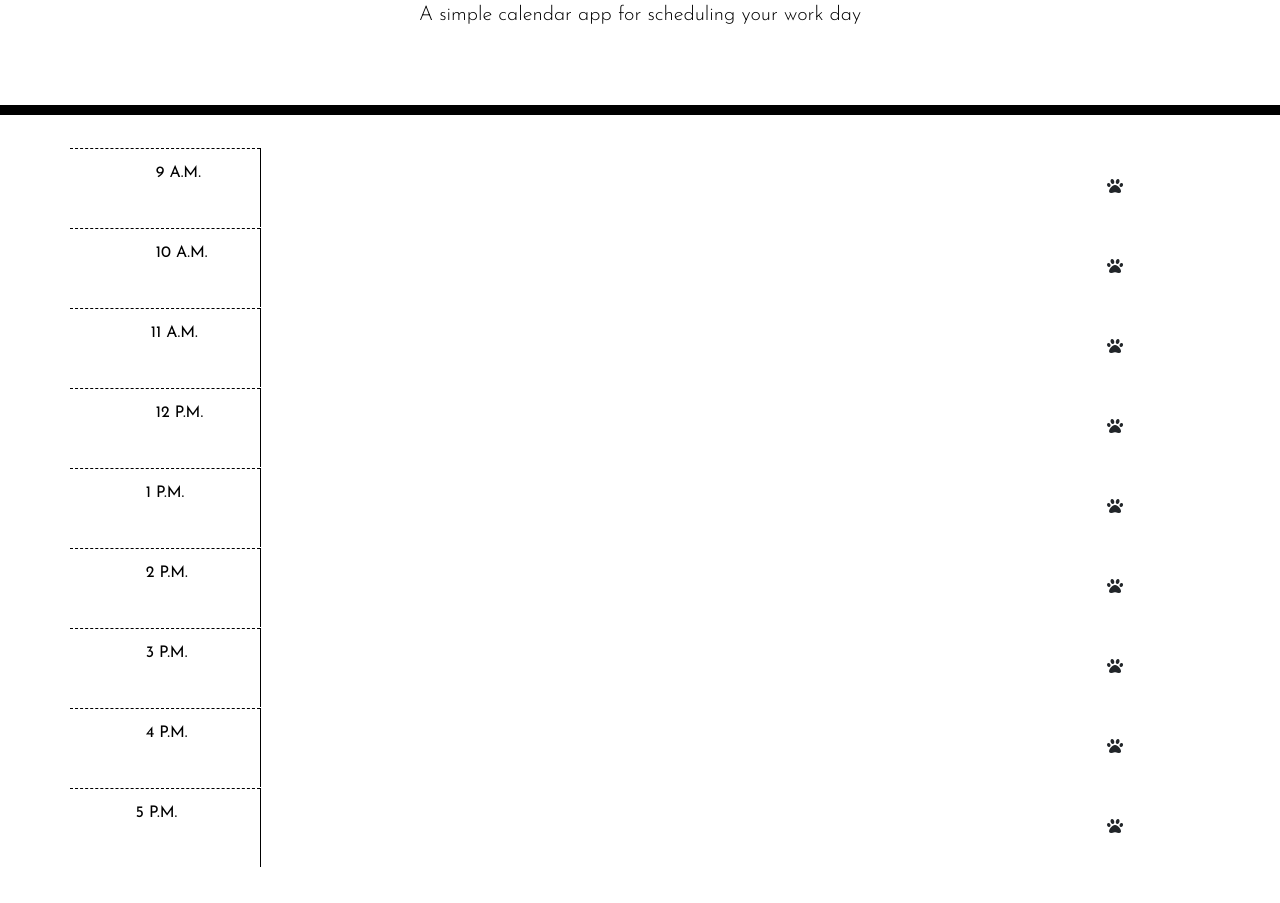
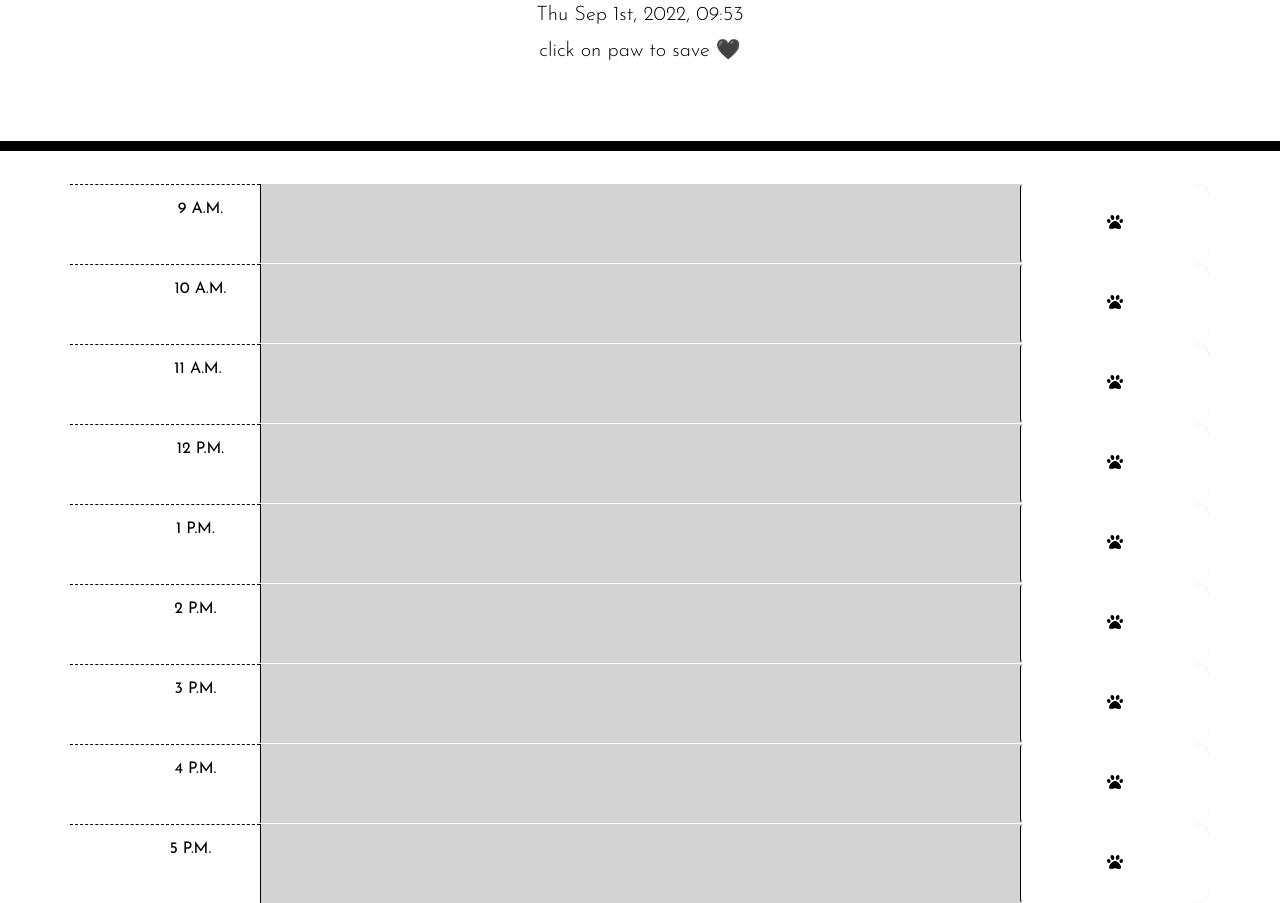
Before and after one commit to baelindsay/Work-Day-Scheduler, a plain HTML site: page index.html in a window 1280 px wide. Shown: the part 153-1056 px from the top of the page. Before the commit the page ends 1020 px from the top, so only its background shows below. Drawn offline with nearby package versions, Linux system fonts and the light colour scheme.

Commit message:
it WORKS! huzzah!

```diff
--- a/index.html
+++ b/index.html
@@ -8,9 +8,17 @@
     <link rel="stylesheet" href="https://stackpath.bootstrapcdn.com/bootstrap/4.3.1/css/bootstrap.min.css"/>
     <link rel="stylesheet" href="https://use.fontawesome.com/releases/v5.8.1/css/all.css"
           integrity="sha384-50oBUHEmvpQ+1lW4y57PTFmhCaXp0ML5d60M1M7uH2+nqUivzIebhndOJK28anvf" crossorigin="anonymous"/>
-    <link rel="shortcut icon" type="image/png" href="http://example.com/favicon.png">
+    <link rel="shortcut icon" type="image/png" href="images/icons8-schedule-48.png">
     <link rel="stylesheet" href="style.css" />
-
+    <script
+    type="text/javascript"
+    src="https://cdnjs.cloudflare.com/ajax/libs/moment.js/2.27.0/moment.min.js"
+  ></script>
+  <script
+    src="https://code.jquery.com/jquery-3.5.1.min.js"
+    integrity="sha256-9/aliU8dGd2tb6OSsuzixeV4y/faTqgFtohetphbbj0="
+    crossorigin="anonymous"
+  ></script>
     <title>Work Day Scheduler</title>
   </head>
 
@@ -18,8 +26,9 @@
     <!-- Header -->
     <header class="jumbotron">
         <h1 class="display-3">Work Day Scheduler</h1>
-        <p class="lead">A simple calendar app for scheduling your work day</p>
+
         <p id="currentDay" class="lead"></p>
+        <p class="lead">click on paw to save 🖤 </p>
     </header>
 
     <div class="container">
@@ -31,7 +40,7 @@
               9 A.M.
           </div>
           <textarea class = "col-md-8 elucidation"></textarea>
-          <button class = "btn saveSTUD col-md-2"><i class="fa fa-paw"></i></button>
+          <button class = "btn savePaw col-md-2"><i class="fa fa-paw"></i></button>
        </div>
 
 
@@ -40,7 +49,7 @@
               10 A.M.
           </div>
           <textarea class = "col-md-8 elucidation"></textarea>
-          <button class = "btn saveSTUD col-md-2"><i class="fa fa-paw"></i></button>
+          <button class = "btn savePaw col-md-2"><i class="fa fa-paw"></i></button>
         </div>
 
 
@@ -49,7 +58,7 @@
              11 A.M.
           </div>
           <textarea class = "col-md-8 elucidation"></textarea>
-          <button class = "btn saveSTUD col-md-2"><i class="fa fa-paw"></i></button>
+          <button class = "btn savePaw col-md-2"><i class="fa fa-paw"></i></button>
         </div>
 
 
@@ -58,60 +67,55 @@
               12 P.M.
           </div>
           <textarea class = "col-md-8 elucidation"></textarea>
-          <button class = "btn saveSTUD col-md-2"><i class="fa fa-paw"></i></button>
+          <button class = "btn savePaw col-md-2"><i class="fa fa-paw"></i></button>
         </div>
 
-      <div id="hour1" class="row time_chunk">
+      <div id="hour13" class="row time_chunk">
         <div class = "col-md-2 hour">
             1 P.M.
         </div>
         <textarea class = "col-md-8 elucidation"></textarea>
-        <button class = "btn saveSTUD col-md-2"><i class="fa fa-paw"></i></button>
+        <button class = "btn savePaw col-md-2"><i class="fa fa-paw"></i></button>
       </div>
 
 
-      <div id="hour2" class="row time_chunk">
+      <div id="hour14" class="row time_chunk">
         <div class = "col-md-2 hour">
             2 P.M.
         </div>
         <textarea class = "col-md-8 elucidation"></textarea>
-        <button class = "btn saveSTUD col-md-2"><i class="fa fa-paw"></i></button>
+        <button class = "btn savePaw col-md-2"><i class="fa fa-paw"></i></button>
       </div>
 
 
-      <div id="hour3" class="row time_chunk">
+      <div id="hour15" class="row time_chunk">
         <div class = "col-md-2 hour">
             3 P.M.
         </div>
         <textarea class = "col-md-8 elucidation"></textarea>
-        <button class = "btn saveSTUD col-md-2"><i class="fa fa-paw"></i></button>
+        <button class = "btn savePaw col-md-2"><i class="fa fa-paw"></i></button>
       </div>
 
 
-      <div id="hour4" class="row time_chunk">
+      <div id="hour16" class="row time_chunk">
         <div class = "col-md-2 hour">
             4 P.M.
         </div>
         <textarea class = "col-md-8 elucidation"></textarea>
-        <button class = "btn saveSTUD col-md-2"><i class="fa fa-paw"></i></button>
+        <button class = "btn savePaw col-md-2"><i class="fa fa-paw"></i></button>
       </div>
 
 
-      <div id="hour5" class="row time_chunk">
+      <div id="hour17" class="row time_chunk">
         <div class = "col-md-2 hour">
           5 P.M.
         </div>
         <textarea class = "col-md-8 elucidation"></textarea>
-        <button class = "btn saveSTUD col-md-2"><i class="fa fa-paw"></i></button>
+        <button class = "btn savePaw col-md-2"><i class="fa fa-paw"></i></button>
       </div>
 
     </div>
 
-    <script type="text/javascript" src="jquery.js"></script>
-    <script src="https://code.jquery.com/jquery-3.4.1.min.js"></script>
-    <!--updated moment.js link -->
-    <script src="https://cdnjs.cloudflare.com/ajax/libs/moment.js/2.29.4/moment.min.js"></script>
-
   </body>
-
+     <script type="text/javascript" src="jquery.js"></script>
 </html>
--- a/jquery.js
+++ b/jquery.js
@@ -1,16 +1,18 @@
 // Demonstration of today's date, day, & current time
-var todayDate = moment().format('dddd, MMM Do YYYY');
-$("#currentDay").html(todayDate);
+var Today = moment().format("ddd MMM Do, YYYY, hh:mm");
+$('#currentDay').text(Today);
+
 
 $(document).ready(function () {
-    // saveSTUD on click listener
-    $(".saveSTUD").on("click", function () {
+    // savePaw on click listener
+    $(".savePaw").on("click", function () {
         // Retrieve closeby data of the elucidation section in JQuery
         var text = $(this).siblings(".elucidation").val();
         var time = $(this).parent().attr("id");
         // save text data in local storage !
         localStorage.setItem(time,text);
     })
+
 
     function trackTime() {
         // obtain current number of hours
@@ -48,11 +50,11 @@ $(document).ready(function () {
     $("#hour10 .elucidation").val(localStorage.getItem("hour10"));
     $("#hour11 .elucidation").val(localStorage.getItem("hour11"));
     $("#hour12 .elucidation").val(localStorage.getItem("hour12"));
-    $("#hour1 .elucidation").val(localStorage.getItem("hour1"));
-    $("#hour2 .elucidation").val(localStorage.getItem("hour2"));
-    $("#hour3 .elucidation").val(localStorage.getItem("hour3"));
-    $("#hour4 .elucidation").val(localStorage.getItem("hour4"));
-    $("#hour5 .elucidation").val(localStorage.getItem("hour5"));
+    $("#hour13 .elucidation").val(localStorage.getItem("hour13"));
+    $("#hour14 .elucidation").val(localStorage.getItem("hour14"));
+    $("#hour15 .elucidation").val(localStorage.getItem("hour15"));
+    $("#hour16 .elucidation").val(localStorage.getItem("hour16"));
+    $("#hour17 .elucidation").val(localStorage.getItem("hour17"));
 
     trackTime();
 })
--- a/style.css
+++ b/style.css
@@ -23,11 +23,11 @@ textarea{
   border-bottom: 10px solid black;
 }
 
-.description{
+.elucidation{
   white-space: pre-wrap;
 }
 
-.time-block{
+.time_chunk{
   text-align: center;
   border-radius: 15px;
 }
@@ -59,15 +59,17 @@ textarea{
   color: white;
 }
 
-.saveBtn {
+.savePaw {
   border-left: 1px solid black;
   border-top-right-radius: 15px;
   border-bottom-right-radius: 15px;
-  background-color: #06AED5;
+  background-color: white;
+  color: black;
+}
+
+.savePaw:hover {
+  font-size: 30px;
+  transition: all .3s ease-in-out;
+  background-color: #f07217;
   color: white;
 }
-
-.saveBtn i:hover {
-  font-size: 20px;
-  transition: all .3s ease-in-out;
-}
```
Also changed, not shown: 1 other file.
